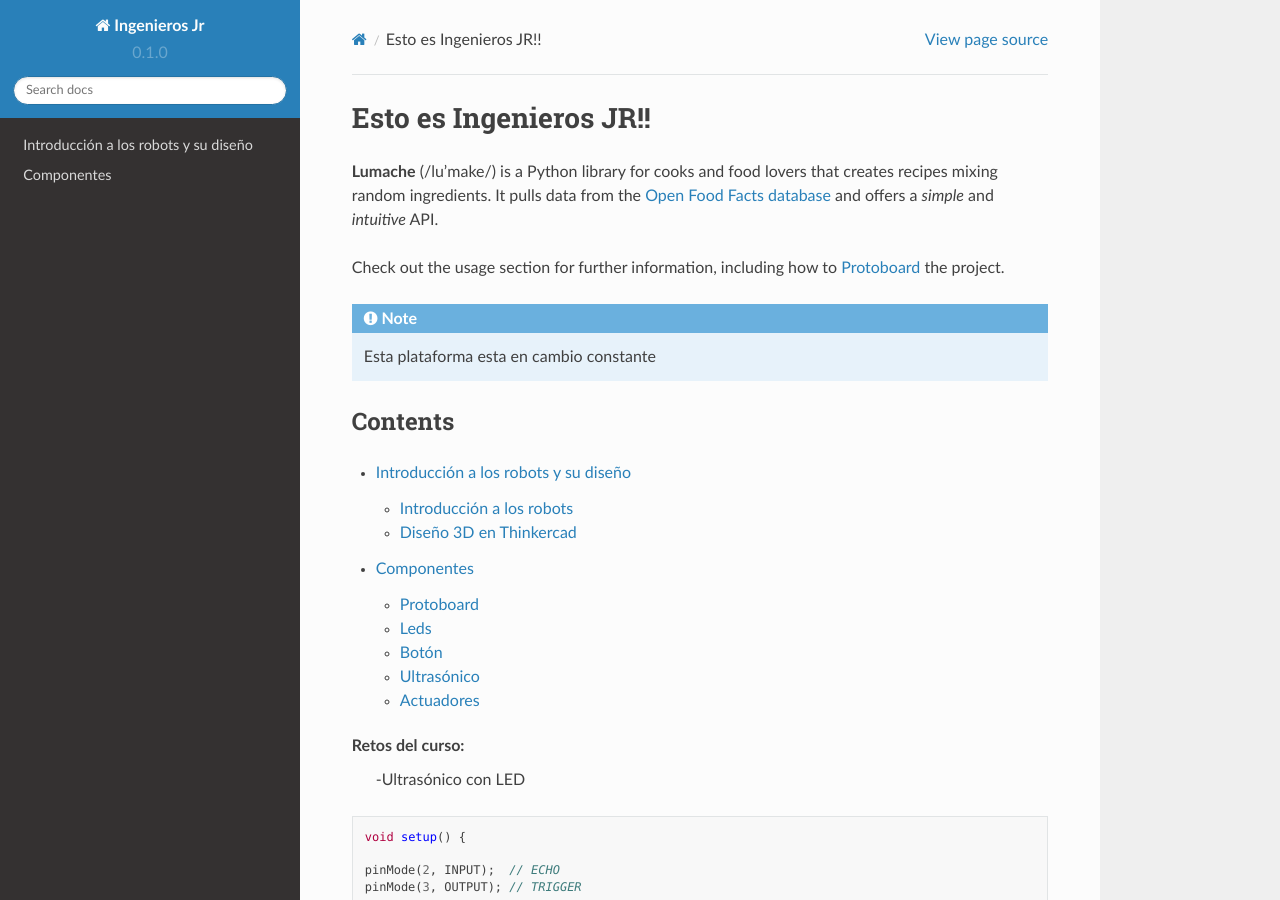
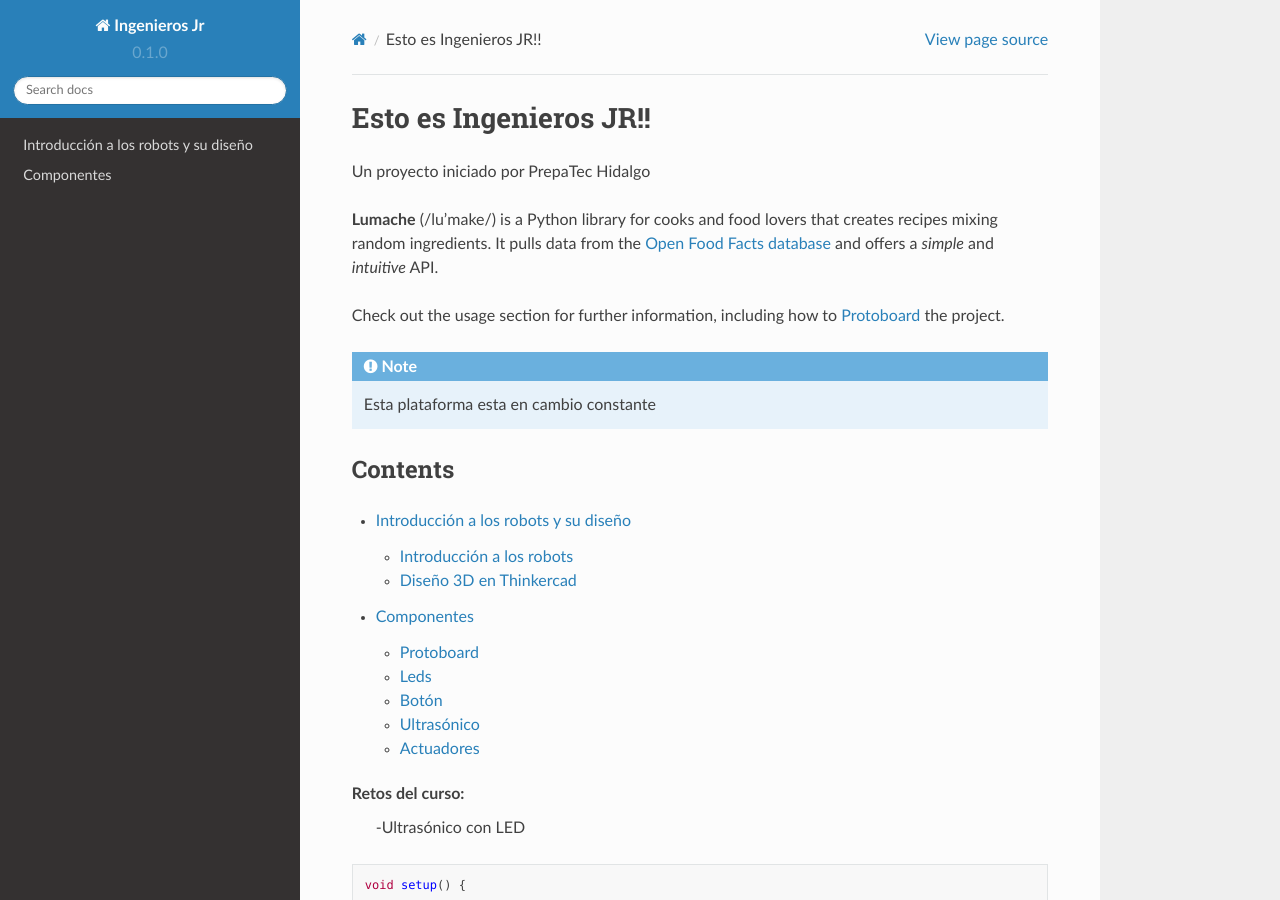
Before and after one commit to Gagis00/Ingeniero-JR, a Sphinx documentation site: the page built from docs/source/index.rst, in a window 1280 px wide and 900 px high. Built offline with Sphinx 7.4.7 and the Read the Docs theme 2.0.0, drawn with Linux system fonts in a browser that asks for light colours.

Commit message:
Update index.rst

```diff
--- a/docs/source/index.rst
+++ b/docs/source/index.rst
@@ -1,5 +1,7 @@
 Esto es Ingenieros JR!!
 ===================================
+
+Un proyecto iniciado por PrepaTec Hidalgo
 
 **Lumache** (/lu'make/) is a Python library for cooks and food lovers
 that creates recipes mixing random ingredients.
```
